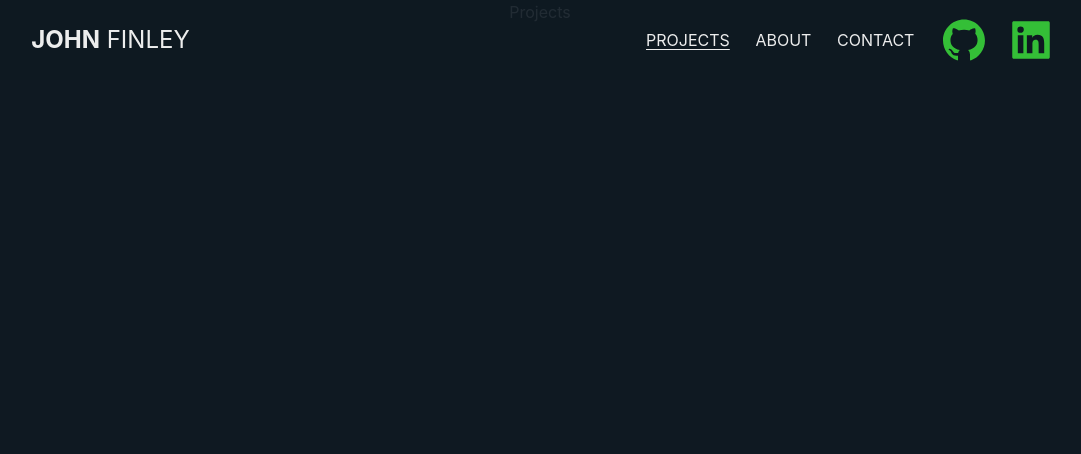
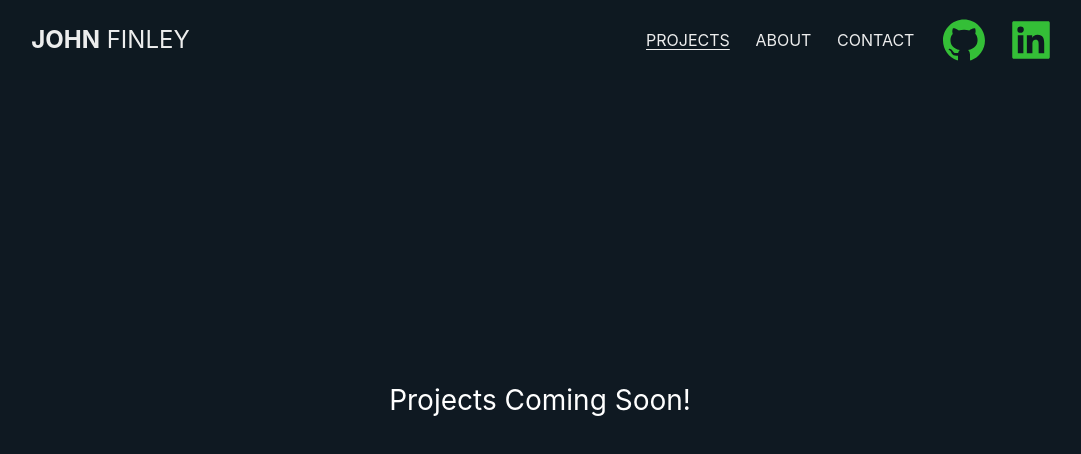
Before and after one commit to jfinley6/portfolio, a React (Vite) app: page /projects in a window 1280 px wide. Shown: the top 454 px of the page, without its empty margins (100-1181 px from the left). Built offline with nearby package versions, Linux system fonts and the light colour scheme.

Commit message:
added a placeholder projects page

```diff
--- a/src/components/Projects.jsx
+++ b/src/components/Projects.jsx
@@ -1,11 +1,16 @@
 import React, { useEffect } from "react";
+import "../stylesheets/projects.css";
 
 function Projects() {
   useEffect(() => {
     document.title = "John Finley | Projects";
   }, []);
 
-  return <div>Projects</div>;
+  return (
+    <div id="projects-page">
+      <h3>Projects Coming Soon!</h3>
+    </div>
+  );
 }
 
 export default Projects;
--- /dev/null
+++ b/src/stylesheets/projects.css
@@ -0,0 +1,11 @@
+#projects-page {
+  display: flex;
+  flex-direction: row;
+  align-items: center;
+  gap: 4vw;
+  color: white;
+  justify-content: center;
+  padding: 8vw;
+  height: 100vh;
+  width: 100vw;
+}
```
